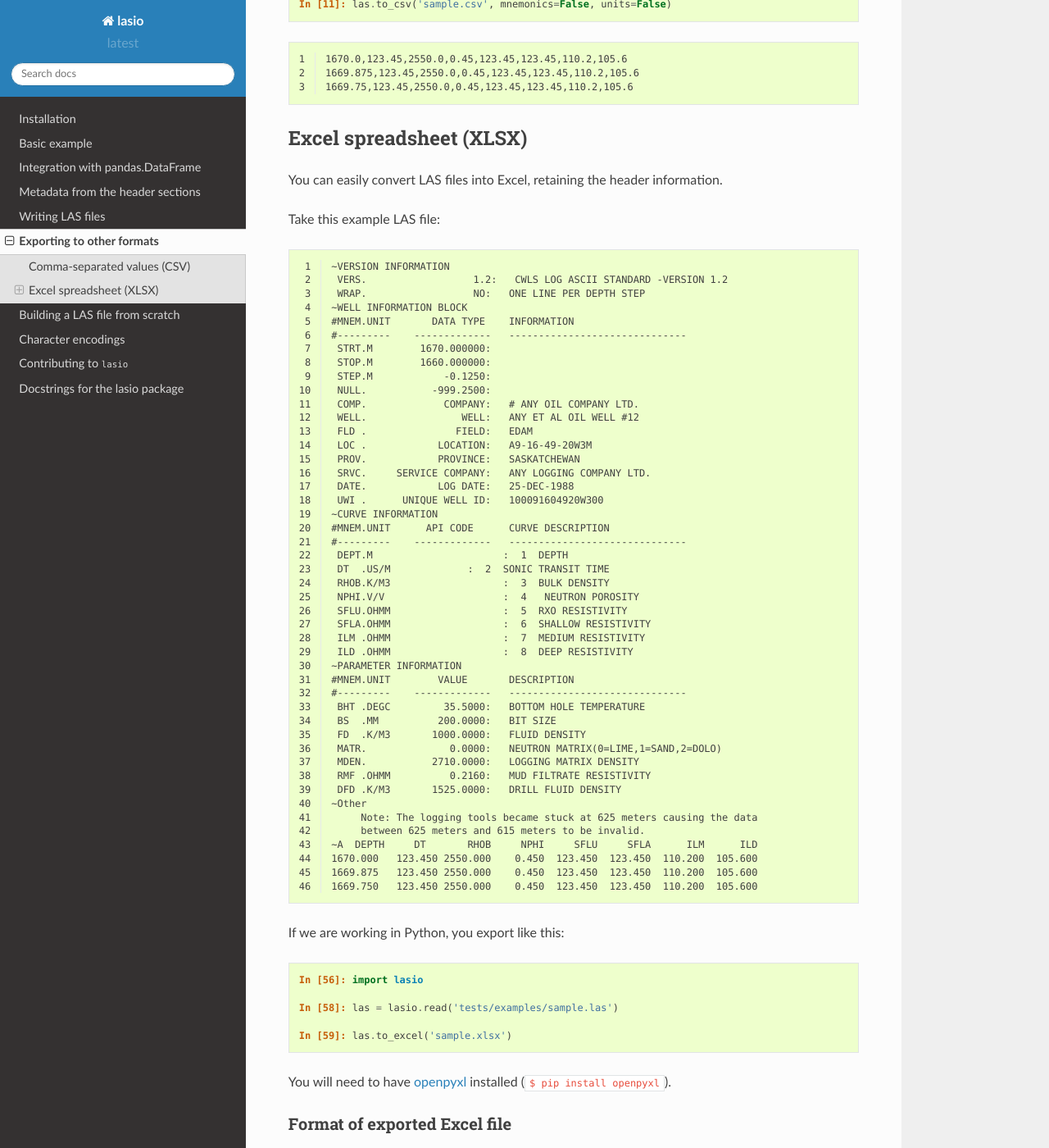
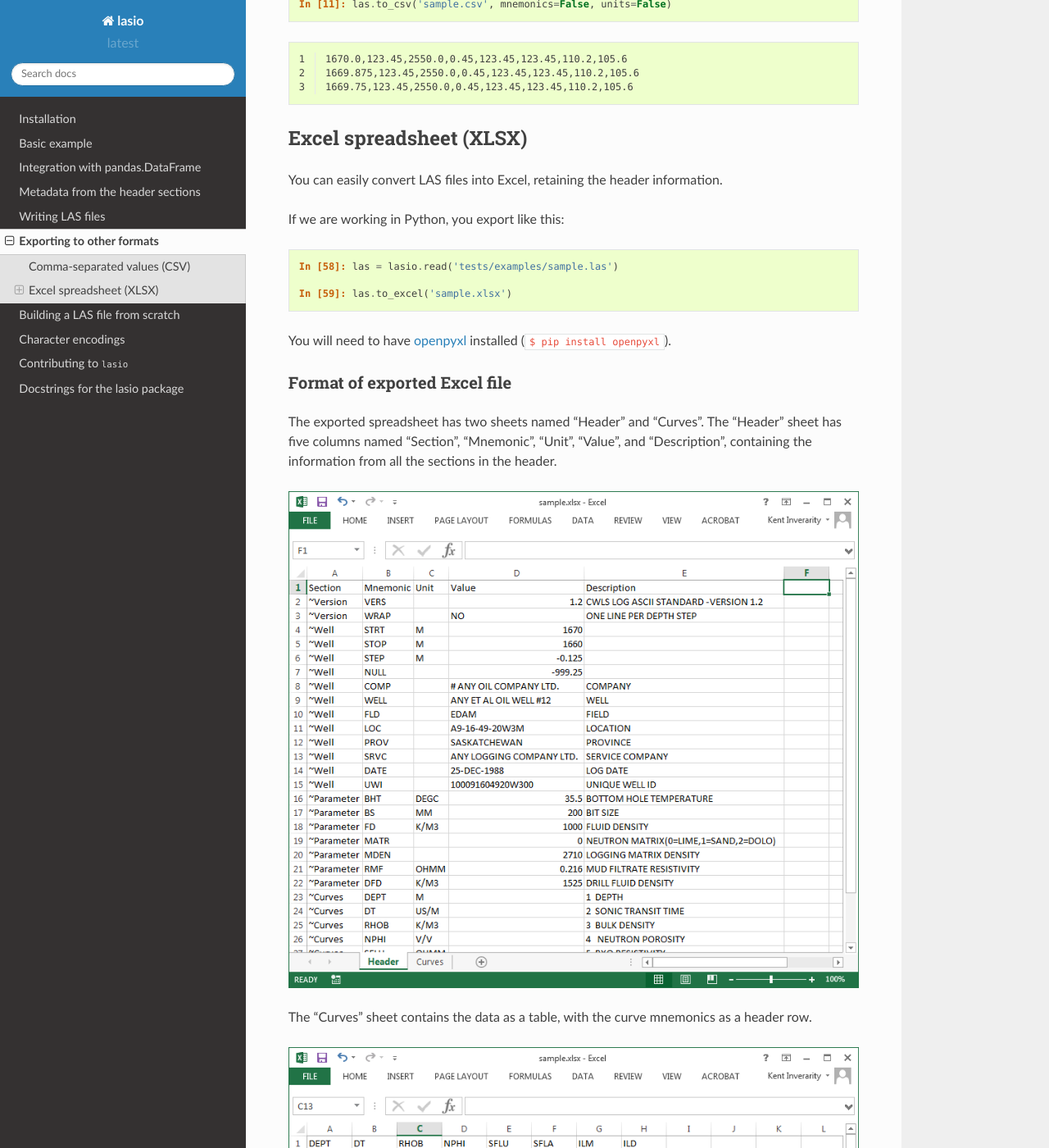
Before and after one commit to kinverarity1/lasio, a Sphinx documentation site: the page built from docs/source/exporting.rst, in a window 1280 px wide and 1400 px high, scrolled down 1724 px. Shown: the whole window at 82% size. Built offline with Sphinx 7.4.7 and the Read the Docs theme 2.0.0, drawn with Linux system fonts in a browser that asks for light colours; formulas are drawn with MathJax 3.

Commit message:
clean up export doc page

```diff
--- a/docs/source/exporting.rst
+++ b/docs/source/exporting.rst
@@ -111,63 +111,9 @@ Excel spreadsheet (XLSX)
 
 You can easily convert LAS files into Excel, retaining the header information.
 
-Take this example LAS file:
-
-.. code-block:: none
-    :linenos:
-
-    ~VERSION INFORMATION
-     VERS.                  1.2:   CWLS LOG ASCII STANDARD -VERSION 1.2
-     WRAP.                  NO:   ONE LINE PER DEPTH STEP
-    ~WELL INFORMATION BLOCK
-    #MNEM.UNIT       DATA TYPE    INFORMATION
-    #---------    -------------   ------------------------------
-     STRT.M        1670.000000:
-     STOP.M        1660.000000:
-     STEP.M            -0.1250:
-     NULL.           -999.2500:
-     COMP.             COMPANY:   # ANY OIL COMPANY LTD.
-     WELL.                WELL:   ANY ET AL OIL WELL #12
-     FLD .               FIELD:   EDAM
-     LOC .            LOCATION:   A9-16-49-20W3M
-     PROV.            PROVINCE:   SASKATCHEWAN
-     SRVC.     SERVICE COMPANY:   ANY LOGGING COMPANY LTD.
-     DATE.            LOG DATE:   25-DEC-1988
-     UWI .      UNIQUE WELL ID:   100091604920W300
-    ~CURVE INFORMATION
-    #MNEM.UNIT      API CODE      CURVE DESCRIPTION
-    #---------    -------------   ------------------------------
-     DEPT.M                      :  1  DEPTH
-     DT  .US/M             :  2  SONIC TRANSIT TIME
-     RHOB.K/M3                   :  3  BULK DENSITY
-     NPHI.V/V                    :  4   NEUTRON POROSITY
-     SFLU.OHMM                   :  5  RXO RESISTIVITY
-     SFLA.OHMM                   :  6  SHALLOW RESISTIVITY
-     ILM .OHMM                   :  7  MEDIUM RESISTIVITY
-     ILD .OHMM                   :  8  DEEP RESISTIVITY
-    ~PARAMETER INFORMATION
-    #MNEM.UNIT        VALUE       DESCRIPTION
-    #---------    -------------   ------------------------------
-     BHT .DEGC         35.5000:   BOTTOM HOLE TEMPERATURE
-     BS  .MM          200.0000:   BIT SIZE
-     FD  .K/M3       1000.0000:   FLUID DENSITY
-     MATR.              0.0000:   NEUTRON MATRIX(0=LIME,1=SAND,2=DOLO)
-     MDEN.           2710.0000:   LOGGING MATRIX DENSITY
-     RMF .OHMM          0.2160:   MUD FILTRATE RESISTIVITY
-     DFD .K/M3       1525.0000:   DRILL FLUID DENSITY
-    ~Other
-         Note: The logging tools became stuck at 625 meters causing the data
-         between 625 meters and 615 meters to be invalid.
-    ~A  DEPTH     DT       RHOB     NPHI     SFLU     SFLA      ILM      ILD
-    1670.000   123.450 2550.000    0.450  123.450  123.450  110.200  105.600
-    1669.875   123.450 2550.000    0.450  123.450  123.450  110.200  105.600
-    1669.750   123.450 2550.000    0.450  123.450  123.450  110.200  105.600
-
 If we are working in Python, you export like this:
 
 .. code-block:: ipython
-
-    In [56]: import lasio
 
     In [58]: las = lasio.read('tests/examples/sample.las')
 
```
